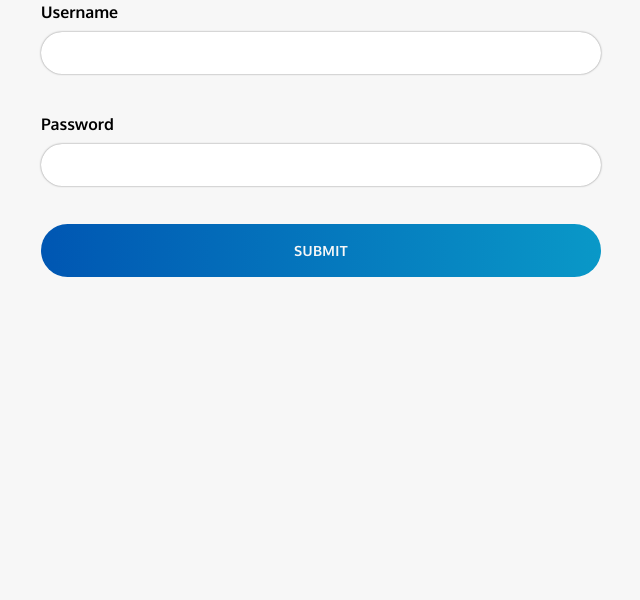
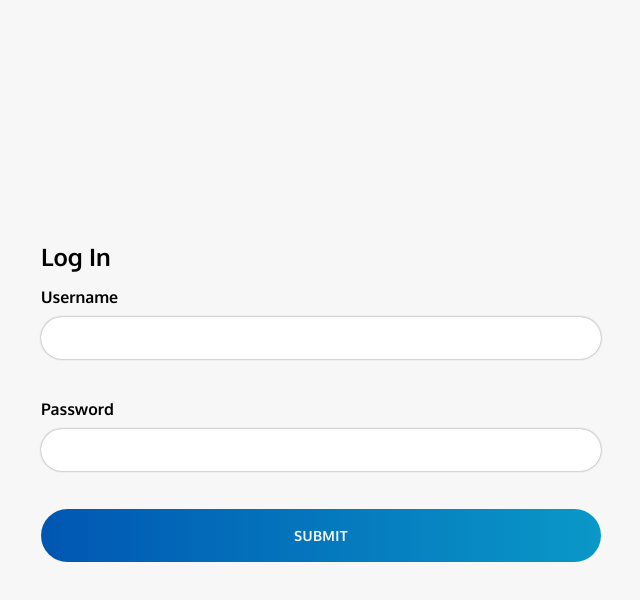
Before and after one commit to orojas12/furlorn, a React (Create React App) app: page /login in a window 1280 px wide. Shown: the top 600 px of the page, without its empty margins (319-959 px from the left). Built offline with nearby package versions, Linux system fonts and the light colour scheme.

Commit message:
add form title

```diff
--- a/src/components/form/Form.tsx
+++ b/src/components/form/Form.tsx
@@ -3,6 +3,7 @@ import FormInput, { IFormInputProps } from "./FormInput";
 
 export interface IFormProps {
   id: string;
+  title: string;
   inputs: IFormInputProps[];
   initialState: any;
   submitText?: string;
@@ -31,6 +32,7 @@ export default function Form(props: IFormProps) {
 
   return (
     <form className="form" onSubmit={onSubmit}>
+      <h2 className="form-title">{props.title}</h2>
       {props.inputs.map((input) => (
         <FormInput
           {...input}
--- a/src/pages/Login.tsx
+++ b/src/pages/Login.tsx
@@ -16,6 +16,7 @@ export default function Login(props: ILogInProps) {
     <div className="Login">
       <Form
         id="loginForm"
+        title="Log In"
         inputs={[
           {
             key: 1,
@@ -38,7 +39,7 @@ export default function Login(props: ILogInProps) {
         ]}
         initialState={{ username: "", password: "" }}
         onSubmit={login}
-      ></Form>
+      />
     </div>
   );
 }
--- a/src/sass/components/_form.scss
+++ b/src/sass/components/_form.scss
@@ -3,6 +3,10 @@
 .form {
   width: 100%;
   max-width: 560px;
+}
+
+.form-title {
+  margin-bottom: 1rem;
 }
 
 .form-input {
--- a/src/sass/pages/_login.scss
+++ b/src/sass/pages/_login.scss
@@ -1,6 +1,11 @@
 .Login {
+  position: absolute;
+  left: 0;
+  top: 0;
+  bottom: 0;
+  right: 0;
   display: flex;
   flex-direction: column;
+  align-items: center;
   justify-content: center;
-  align-items: center;
 }
```
